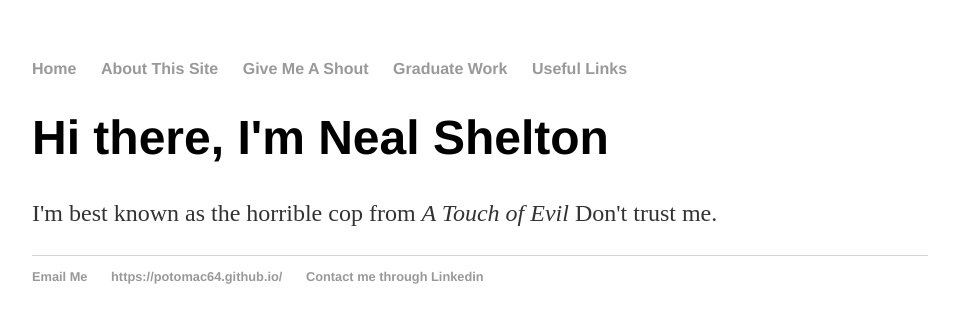
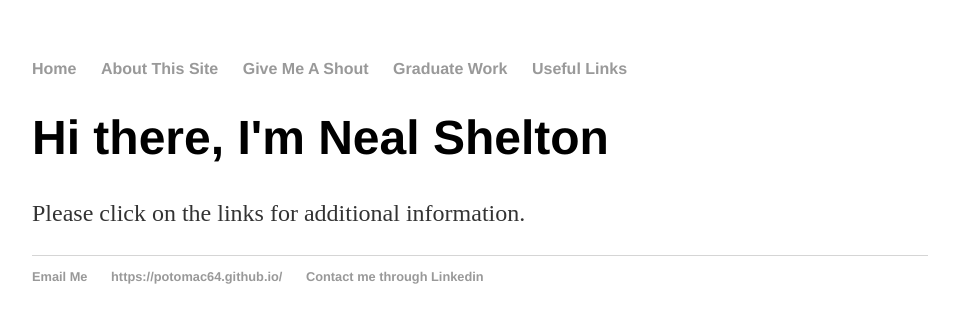
Before and after one commit to potomac64/potomac64.github.io, a Jekyll site: the page built from index.html, in a window 1280 px wide. Shown: the top 323 px of the page, without its empty margins (160-1119 px from the left). Built offline with Jekyll 4.4.1, drawn with Linux system fonts in a browser that asks for light colours.

Commit message:
Update index.html

```diff
--- a/index.html
+++ b/index.html
@@ -4,5 +4,5 @@ title: Neal Shelton
 ---
 <div class="blurb">
 	<h1>Hi there, I'm Neal Shelton</h1>
-	<p>I'm best known as the horrible cop from <em>A Touch of Evil</em> Don't trust me. </a></p>
+	<p>Please click on the links for additional information. </a></p>
 </div><!-- /.blurb -->
```
